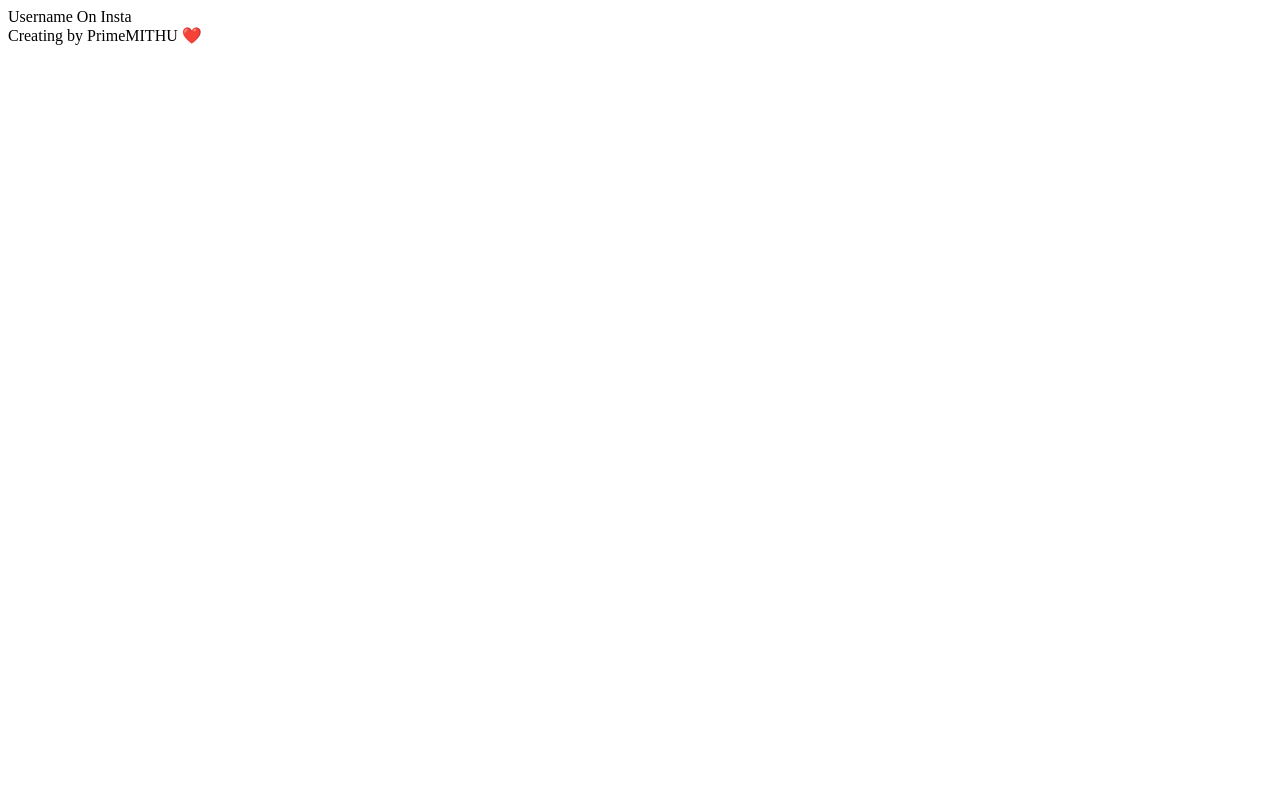
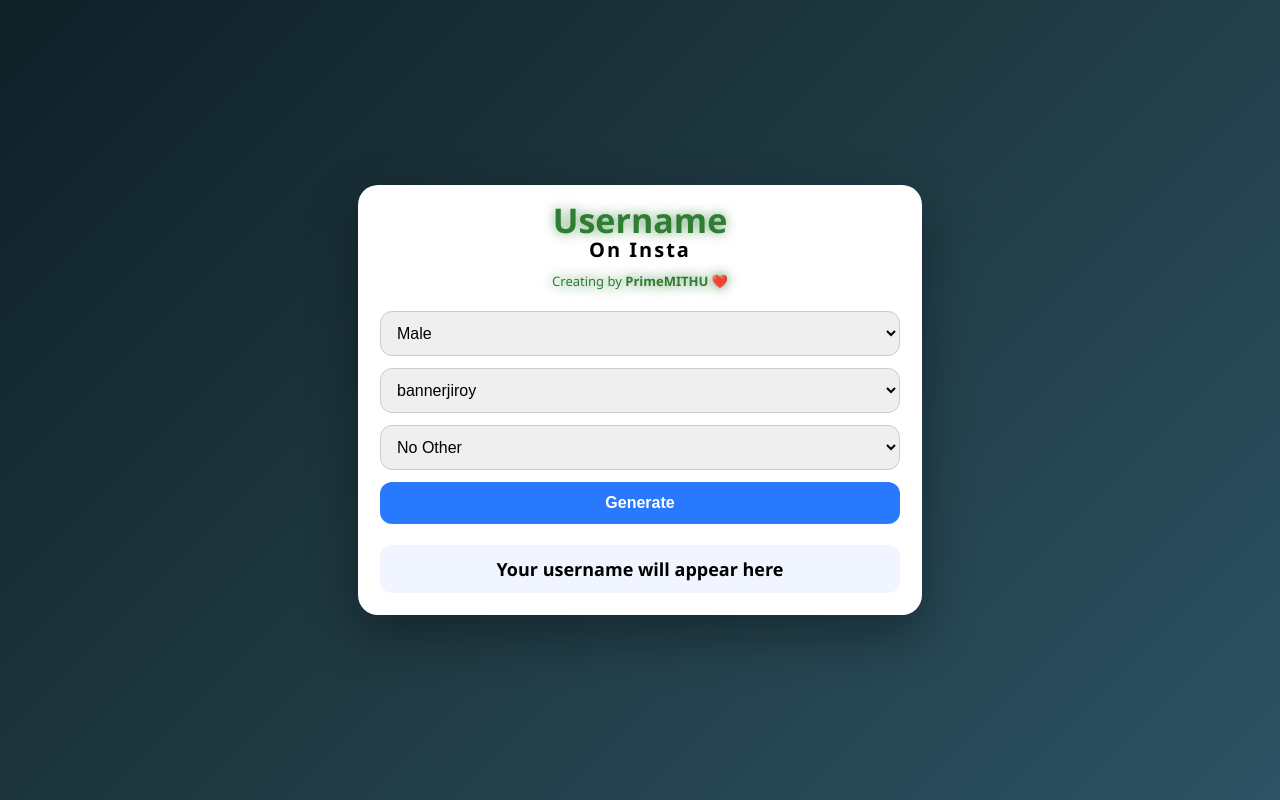
Before and after one commit to mithuchandra647/Insta-Namee-generator, a plain HTML site: page index.html in a window 1280 px wide. Drawn offline with Linux system fonts and the light colour scheme.

Commit message:
Update index.html
Premium website for insta usename by the creator

```diff
--- a/index.html
+++ b/index.html
@@ -1,11 +1,233 @@
-<!-- TOP HEADER -->
-<div class="top-header">
-  <div class="logo">
-    <span class="logo-main">Username</span>
-    <span class="logo-sub">On Insta</span>
+<!DOCTYPE html>
+<html lang="en">
+<head>
+<meta charset="UTF-8">
+<meta name="viewport" content="width=device-width, initial-scale=1.0">
+<title>Username On Insta</title>
+
+<style>
+body{
+  margin:0;
+  min-height:100vh;
+  display:flex;
+  justify-content:center;
+  align-items:center;
+  background:linear-gradient(135deg,#0f2027,#203a43,#2c5364);
+  font-family:'Segoe UI', Arial;
+}
+
+/* APP CONTAINER */
+.app{
+  background:#fff;
+  width:100%;
+  max-width:380px;
+  padding:22px;
+  border-radius:20px;
+  box-shadow:0 20px 50px rgba(0,0,0,0.35);
+  text-align:center;
+}
+
+/* HEADER */
+.top-header{
+  margin-bottom:15px;
+}
+
+.logo{
+  font-size:34px;
+  font-weight:800;
+  line-height:1.1;
+  animation:float 3s ease-in-out infinite;
+}
+
+.logo-main{
+  color:#2e7d32;
+  text-shadow:0 0 12px rgba(46,125,50,.7);
+}
+
+.logo-sub{
+  display:block;
+  font-size:20px;
+  letter-spacing:2px;
+  color:#000;
+}
+
+@keyframes float{
+  0%{transform:translateY(0)}
+  50%{transform:translateY(-6px)}
+  100%{transform:translateY(0)}
+}
+
+.credit{
+  font-size:13px;
+  margin-top:6px;
+  color:#2e7d32;
+  animation:glow 2s infinite alternate;
+}
+
+@keyframes glow{
+  from{ text-shadow:0 0 5px rgba(46,125,50,.4);}
+  to{ text-shadow:0 0 14px rgba(46,125,50,1);}
+}
+
+/* FORM */
+select,button{
+  width:100%;
+  padding:12px;
+  margin:6px 0;
+  font-size:16px;
+  border-radius:12px;
+  border:1px solid #ccc;
+}
+
+button{
+  border:none;
+  background:#2979ff;
+  color:#fff;
+  font-weight:600;
+}
+
+#copyBtn{
+  display:none;
+  background:#00c853;
+  animation:pulse 1.2s infinite;
+}
+
+@keyframes pulse{
+  0%{transform:scale(1)}
+  50%{transform:scale(1.08)}
+  100%{transform:scale(1)}
+}
+
+#result{
+  margin-top:15px;
+  padding:12px;
+  background:#f1f5ff;
+  border-radius:12px;
+  font-size:18px;
+  font-weight:bold;
+  word-break:break-all;
+}
+
+/* PC SCREEN */
+@media(min-width:900px){
+  .app{max-width:520px;}
+}
+</style>
+</head>
+
+<body>
+
+<div class="app">
+
+  <!-- HEADER -->
+  <div class="top-header">
+    <div class="logo">
+      <span class="logo-main">Username</span>
+      <span class="logo-sub">On Insta</span>
+    </div>
+    <div class="credit">Creating by <b>PrimeMITHU ❤️</b></div>
   </div>
 
-  <div class="credit">
-    Creating by <span>PrimeMITHU ❤️</span>
-  </div>
+  <!-- OPTIONS -->
+  <select id="gender">
+    <option value="male">Male</option>
+    <option value="female">Female</option>
+  </select>
+
+  <select id="mainTitle">
+    <option value="bannerjiroy">bannerjiroy</option>
+    <option value="islamhossain">islamhossain</option>
+    <option value="chokrobortiroy">chokrobortiroy</option>
+    <option value="potoyariroy">potoyariroy</option>
+    <option value="singroy">singroy</option>
+    <option value="vermaroy">vermaroy</option>
+    <option value="chottopaddhayroy">chottopaddhayroy</option>
+  </select>
+
+  <select id="otherTitle">
+    <option value="">No Other</option>
+    <option value="bannerjiroy">bannerjiroy</option>
+    <option value="chokrobortiroy">chokrobortiroy</option>
+    <option value="potoyariroy">potoyariroy</option>
+    <option value="vermaroy">vermaroy</option>
+    <option value="singroy">singroy</option>
+    <option value="chottopaddhayroy">chottopaddhayroy</option>
+  </select>
+
+  <button id="generateBtn" onclick="generateName()">Generate</button>
+  <button id="copyBtn" onclick="copyName()">Copy</button>
+
+  <div id="result">Your username will appear here</div>
+
 </div>
+
+<!-- SOUNDS -->
+<audio id="genSound">
+  <source src="https://assets.mixkit.co/sfx/preview/mixkit-select-click-1109.mp3">
+</audio>
+<audio id="copySound">
+  <source src="https://assets.mixkit.co/sfx/preview/mixkit-confirmation-tone-2867.mp3">
+</audio>
+
+<script>
+let baseNames=[
+"arif","sami","rahul","ayan","kabir","adnan",
+"rayhan","sohan","tamim","hasan","fahim",
+"zayn","alex","leo","noah"
+];
+
+let currentName="";
+
+const genderEl=document.getElementById("gender");
+const mainTitleEl=document.getElementById("mainTitle");
+const otherTitleEl=document.getElementById("otherTitle");
+const generateBtn=document.getElementById("generateBtn");
+const copyBtn=document.getElementById("copyBtn");
+const resultEl=document.getElementById("result");
+
+function generateName(){
+  if(baseNames.length===0){
+    resultEl.innerText="❌ All names used!";
+    return;
+  }
+
+  document.getElementById("genSound").play();
+
+  let i=Math.floor(Math.random()*baseNames.length);
+  let name=baseNames[i];
+  baseNames.splice(i,1);
+
+  let genderSurname=
+    genderEl.value==="male"
+    ? "hassoinislam"
+    : "akterbegum";
+
+  currentName=name;
+  if(mainTitleEl.value) currentName+="_"+mainTitleEl.value;
+  if(otherTitleEl.value) currentName+="_"+otherTitleEl.value;
+  currentName+="_"+genderSurname;
+
+  resultEl.innerText=currentName;
+
+  generateBtn.style.display="none";
+  copyBtn.style.display="block";
+}
+
+function copyName(){
+  navigator.clipboard.writeText(currentName);
+  document.getElementById("copySound").play();
+
+  copyBtn.innerText="Copied ✔";
+  copyBtn.style.animation="none";
+
+  setTimeout(()=>{
+    copyBtn.innerText="Copy";
+    copyBtn.style.display="none";
+    copyBtn.style.animation="pulse 1.2s infinite";
+    generateBtn.style.display="block";
+  },1200);
+}
+</script>
+
+</body>
+</html>
```
